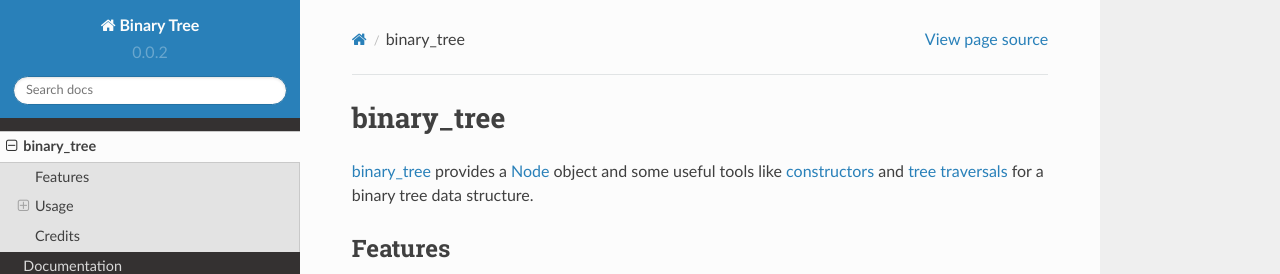
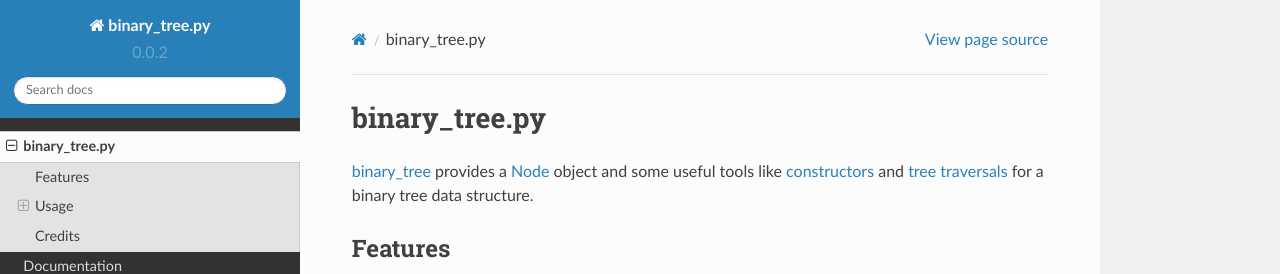
Before and after one commit to david-xhk/binary_tree, a Sphinx documentation site: the page built from docs/readme.rst, in a window 1280 px wide and 900 px high. Shown: the top 274 px of the window. Built offline with Sphinx 7.4.7 and the Read the Docs theme 2.0.0, drawn with Linux system fonts in a browser that asks for light colours.

Commit message:
Changed some files to reflect name change

```diff
--- a/docs/conf.py
+++ b/docs/conf.py
@@ -1,7 +1,7 @@
 #!/usr/bin/env python
 # -*- coding: utf-8 -*-
 #
-# binary_tree documentation build configuration file, created by
+# binary_tree.py documentation build configuration file, created by
 # sphinx-quickstart on Fri Jun  9 13:47:02 2017.
 #
 # This file is execfile()d with the current directory set to its
@@ -49,7 +49,7 @@ source_suffix = '.rst'
 master_doc = 'index'
 
 # General information about the project.
-project = u'Binary Tree'
+project = u'binary_tree.py'
 copyright = u"2018, Han Keong"
 author = u"Han Keong"
 
@@ -144,7 +144,7 @@ latex_elements = {
 # [howto, manual, or own class]).
 latex_documents = [
     (master_doc, 'binary_tree.tex',
-     u'Binary Tree Documentation',
+     u'binary_tree.py Documentation',
      u'Han Keong', 'manual'),
 ]
 
@@ -155,10 +155,9 @@ latex_documents = [
 # (source start file, name, description, authors, manual section).
 man_pages = [
     (master_doc, 'binary_tree',
-     u'Binary Tree Documentation',
+     u'binary_tree.py Documentation',
      [author], 1)
 ]
-
 
 # -- Options for Texinfo output ----------------------------------------
 
@@ -167,7 +166,7 @@ man_pages = [
 #  dir menu entry, description, category)
 texinfo_documents = [
     (master_doc, 'binary_tree',
-     u'Binary Tree Documentation',
+     u'binary_tree.py Documentation',
      author,
      'binary_tree',
      'One line description of project.',
--- a/docs/index.rst
+++ b/docs/index.rst
@@ -2,7 +2,7 @@
 Home
 ****
 
-Welcome to the documentation page of binary_tree!
+Welcome to the documentation page of binary_tree.py!
 
 ========
 Contents
--- a/docs/readme.rst
+++ b/docs/readme.rst
@@ -1,6 +1,6 @@
-***********
-binary_tree
-***********
+**************
+binary_tree.py
+**************
 
 :ref:`binary_tree <Imports>` provides a :ref:`Node <Imports>` object and some useful tools like :ref:`constructors <Node creation>` and :ref:`tree traversals <Tree processing>` for a binary tree data structure.
 
--- a/setup.cfg
+++ b/setup.cfg
@@ -1,5 +1,5 @@
 [bumpversion]
-current_version = 0.0.1
+current_version = 0.0.3
 commit = True
 tag = True
 
--- a/setup.py
+++ b/setup.py
@@ -29,7 +29,7 @@ setup(
         'Programming Language :: Python :: 3.5',
         'Programming Language :: Python :: 3.6',
     ],
-    description="Binary tree data structure with tree traversal and other utilities.",
+    description="binary_tree.py provides a Node object and some useful tools like constructors and tree traversals for a binary tree data structure.",
     install_requires=requirements,
     license="MIT license",
     long_description=readme,
@@ -41,6 +41,6 @@ setup(
     test_suite='tests',
     tests_require=test_requirements,
     url='https://github.com/han-keong/binary_tree',
-    version='0.0.1',
+    version='0.0.3',
     zip_safe=False,
 )
```
Also changed, not shown: .github/ISSUE_TEMPLATE.md, 2 other files.
